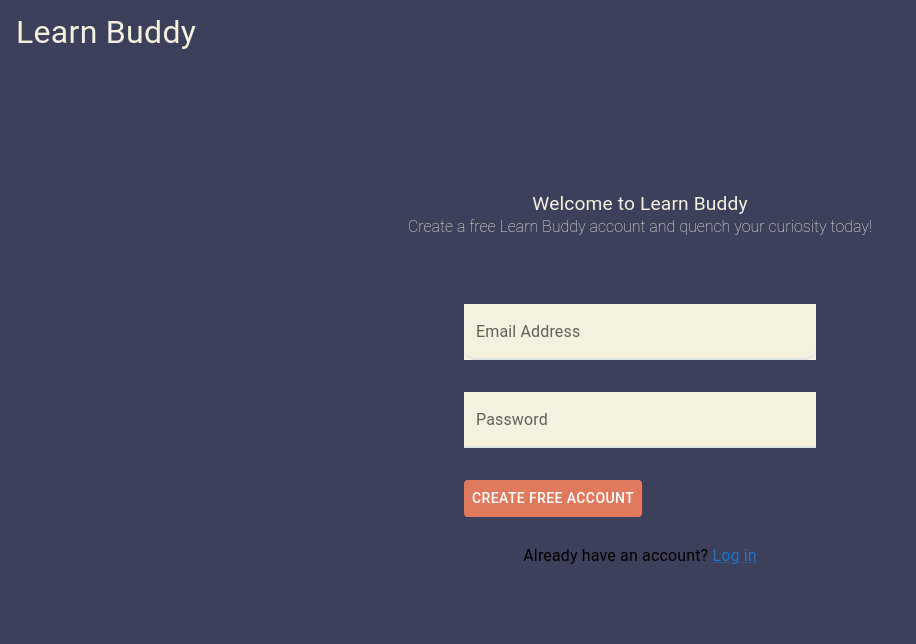
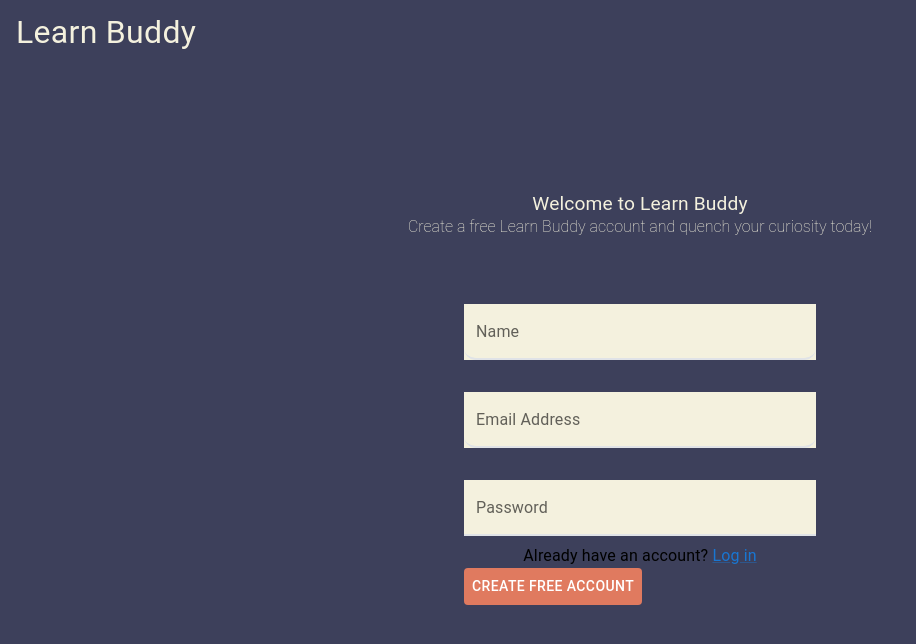
Before and after one commit to Vinay-Khanagavi/datadojo, a Next.js app in the folder codingguru/: page /signup in a window 1280 px wide. Shown: the top 644 px of the page, without its empty margins (0-916 px from the left). Built offline with nearby package versions, Linux system fonts and the light colour scheme.

Commit message:
Added Name field

```diff
--- a/codingguru/app/signup/page.js
+++ b/codingguru/app/signup/page.js
@@ -164,6 +164,29 @@ export default function Home() {
                   >
                     <TextField
                         variant='filled'
+                        label='Name'
+                        fullWidth
+
+                        sx={{
+                          backgroundColor: col4,
+                          '& .MuiFilledInput-root': {
+                            backgroundColor: col4,
+                            borderRadius: '0.5em',
+                            '&:before, &:after': {
+                              borderRadius: '12px',
+                            },
+                          },
+                          color: '#000'
+                        }}
+                    >
+
+                    </TextField>
+                    <Box
+                    padding='1em'
+                    width='25vw'
+                    ></Box>
+                    <TextField
+                        variant='filled'
                         label='Email Address'
                         fullWidth
 
```
